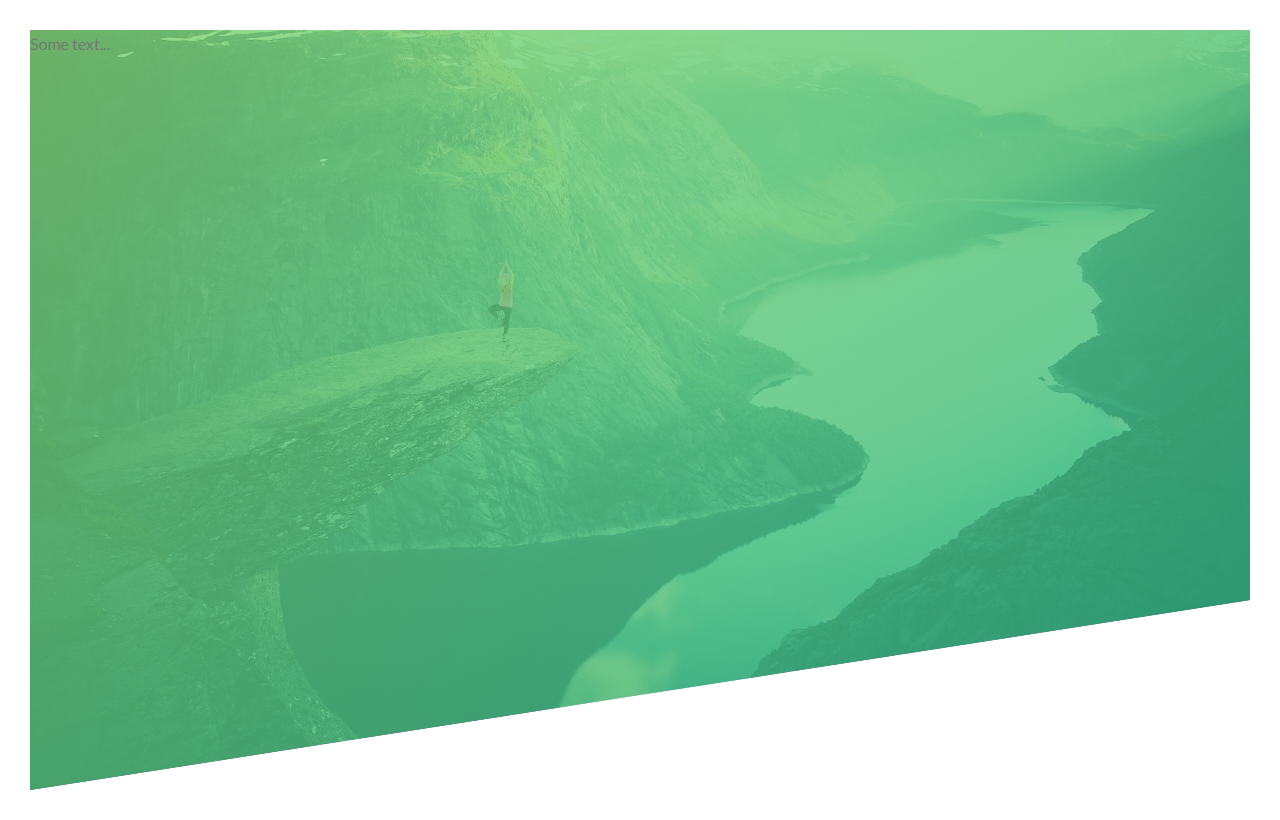
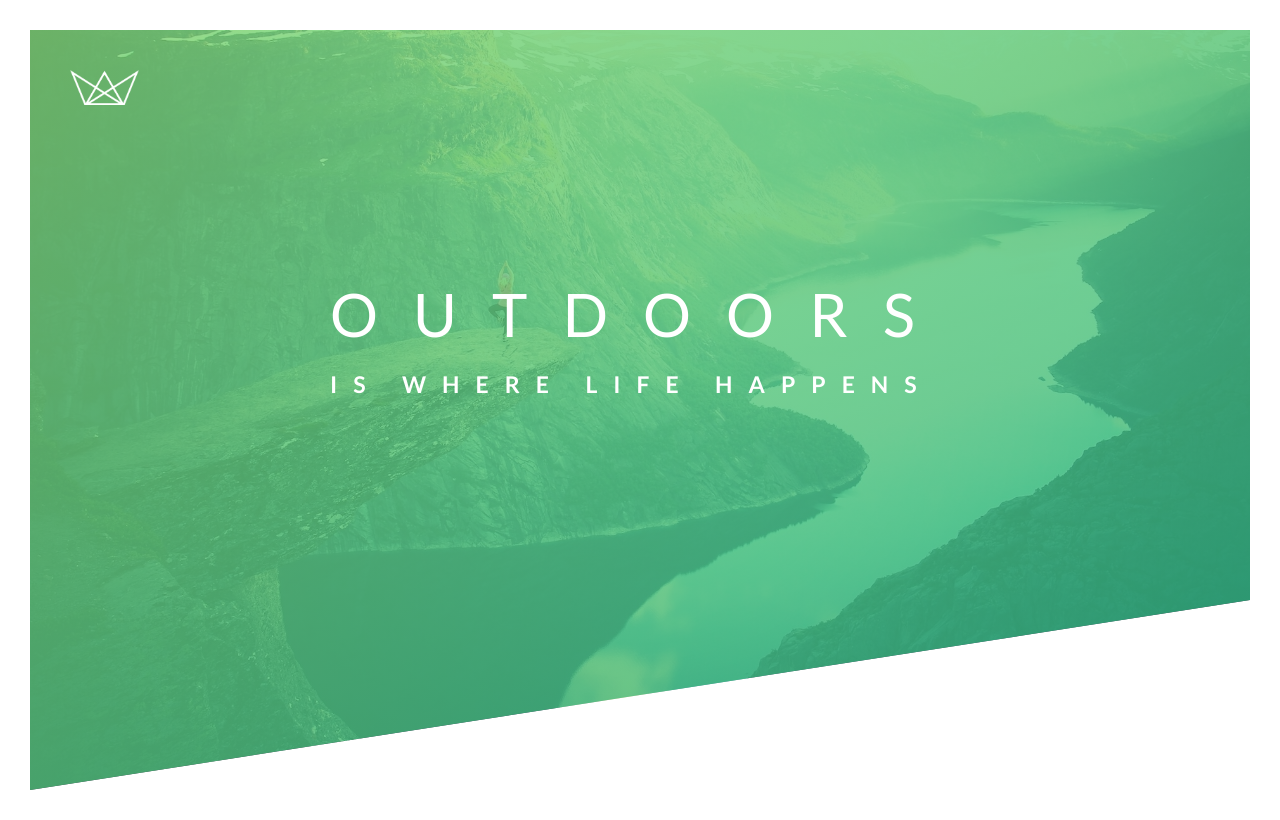
Before and after one commit to Val8883/Jonas-Schmedtmann---Advanced-CSS-and-Sass, a plain HTML site: page Natours Project/index.html in a window 1280 px wide. Drawn offline with Linux system fonts and the light colour scheme.

Commit message:
add main header

```diff
--- a/Natours Project/css/style.css
+++ b/Natours Project/css/style.css
@@ -6,6 +6,12 @@ Medium green: #55c57a
 Dark green: #28b485
 
 */
+
+:root {
+  --clr-light-green: #7ed56f;
+  --clr-medium-green: #55c57a;
+  --clr-dark-green: #28b485;
+}
 
 * {
   margin: 0;
@@ -16,6 +22,7 @@ Dark green: #28b485
 body {
   font-family: "Lato", sans-serif;
   font-weight: 400;
+
   font-size: 1rem;
   line-height: 1.7;
   color: #777;
@@ -23,6 +30,7 @@ body {
 }
 
 .header {
+  position: relative;
   height: 95vh;
   background-image: linear-gradient(
       to right bottom,
@@ -34,3 +42,39 @@ body {
   background-position: top;
   clip-path: polygon(0 0, 100% 0, 100% 75%, 0 100%);
 }
+
+.logo-box {
+  position: absolute;
+  top: 2.5rem;
+  left: 2.5rem;
+}
+
+.logo {
+  height: 2.2rem;
+}
+
+.text-box {
+  position: absolute;
+  top: 40%;
+  left: 50%;
+  transform: translate(-50%, -50%);
+}
+
+.heading-primary {
+  text-transform: uppercase;
+  color: #fff;
+}
+
+.heading-primary-main {
+  display: block;
+  font-size: 3.75rem;
+  font-weight: 400;
+  letter-spacing: 2.2rem;
+}
+
+.heading-primary-sub {
+  display: block;
+  font-size: 1.44rem;
+  font-weight: 700;
+  letter-spacing: 1rem;
+}
--- a/Natours Project/index.html
+++ b/Natours Project/index.html
@@ -12,7 +12,17 @@
 
     <title>Natours</title>
   </head>
-  <body>
-    <header class="header">Some text...</header>
+  <body class="">
+    <header class="header">
+      <div class="logo-box">
+        <img class="logo" src="./img/logo-white.png" alt="logo" />
+      </div>
+      <div class="text-box">
+        <h1 class="heading-primary">
+          <span class="heading-primary-main">Outdoors</span>
+          <span class="heading-primary-sub">is where life happens</span>
+        </h1>
+      </div>
+    </header>
   </body>
 </html>
```
